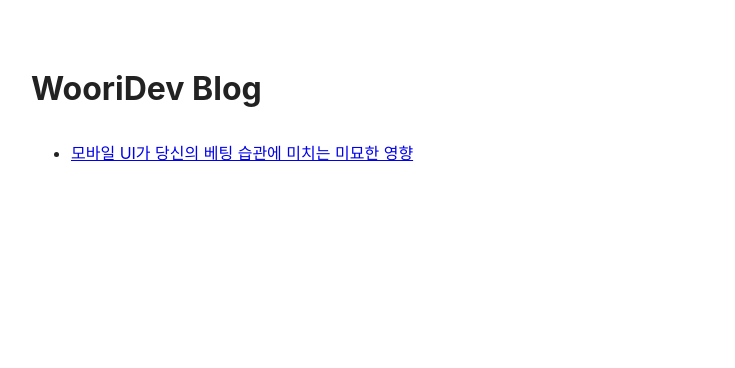
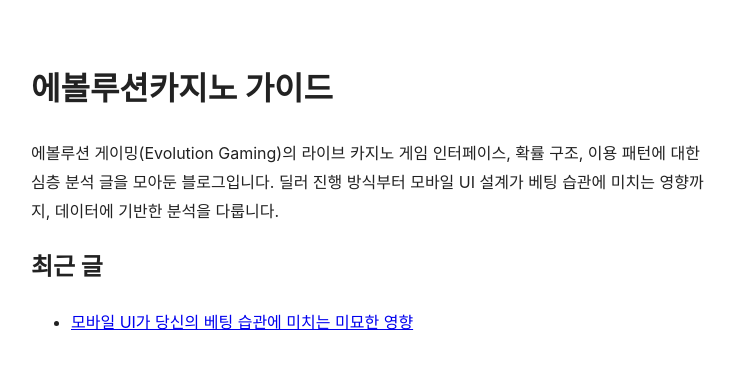
Before and after one commit to wooridev/wooridev.github.io, a plain HTML site: page index.html in a window 1280 px wide. Shown: the whole page, without its empty margins (269-1004 px from the left). Drawn offline with Linux system fonts and the light colour scheme.

Commit message:
Add SEO meta tags and intro content

```diff
--- a/index.html
+++ b/index.html
@@ -3,10 +3,18 @@
 <head>
 <meta charset="UTF-8">
 <meta name="viewport" content="width=device-width, initial-scale=1.0">
-<title>WooriDev Blog</title>
+<title>에볼루션카지노 가이드 - WooriDev Blog</title>
+<meta name="description" content="에볼루션카지노(Evolution Gaming) 라이브 카지노 게임 방식, 인터페이스, 확률 구조에 대한 심층 분석과 가이드를 공유하는 블로그입니다.">
+<meta name="keywords" content="에볼루션카지노,에볼루션 게이밍,라이브카지노,바카라,블랙잭,룰렛,카지노 가이드">
+<meta property="og:title" content="에볼루션카지노 가이드 - WooriDev Blog">
+<meta property="og:description" content="에볼루션카지노 라이브 카지노 게임 방식, 인터페이스, 확률 구조에 대한 심층 분석과 가이드를 공유하는 블로그입니다.">
+<meta property="og:type" content="website">
 </head>
 <body style="max-width:680px;margin:60px auto;padding:0 20px;font-family:-apple-system,sans-serif;line-height:1.8;color:#222">
-<h1>WooriDev Blog</h1>
+<h1>에볼루션카지노 가이드</h1>
+<p>에볼루션 게이밍(Evolution Gaming)의 라이브 카지노 게임 인터페이스, 확률 구조, 이용 패턴에 대한 심층 분석 글을 모아둔 블로그입니다. 딜러 진행 방식부터 모바일 UI 설계가 베팅 습관에 미치는 영향까지, 데이터에 기반한 분석을 다룹니다.</p>
+
+<h2>최근 글</h2>
 <ul>
 <li><a href="mobile-casino-touch-interface-probability-data.html">모바일 UI가 당신의 베팅 습관에 미치는 미묘한 영향</a></li>
 </ul>
```
